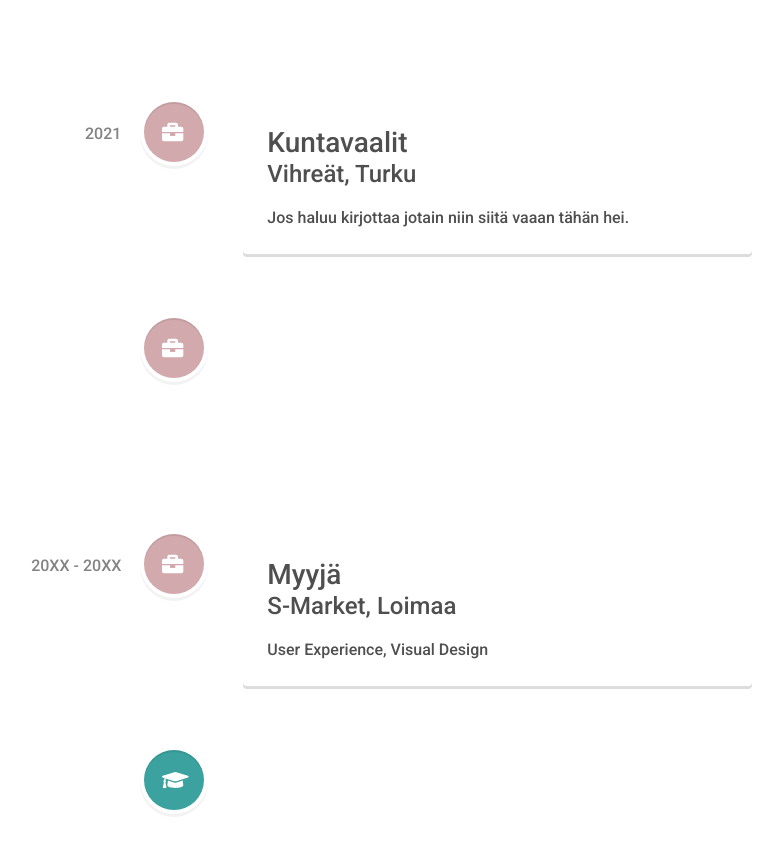
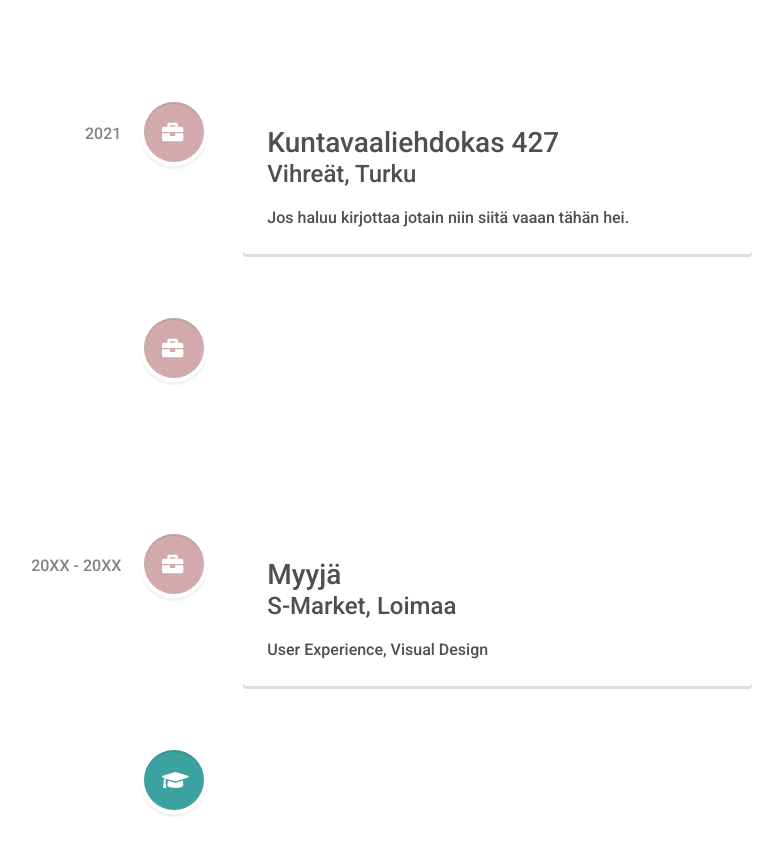
Before and after one commit to martinLeht/portfolio_meri, a React (Create React App) app: page / in a window 1280 px wide. Shown: the part 1840-2694 px from the top of the page, without its empty margins (466-1249 px from the left). Built offline with nearby package versions, Linux system fonts and the light colour scheme.

Commit message:
Updated experience content

```diff
--- a/src/contents/Experience.js
+++ b/src/contents/Experience.js
@@ -41,7 +41,7 @@
                         iconStyle={{ background: TimelineColors.WORK_ICON_BG, color: '#fff' }}
                         icon={<FontAwesomeIcon icon={faBriefcase} size="lg" />}
                     >
-                        <h3 className="vertical-timeline-element-title">Kuntavaalit</h3>
+                        <h3 className="vertical-timeline-element-title">Kuntavaaliehdokas 427</h3>
                         <h4 className="vertical-timeline-element-subtitle">Vihreät, Turku</h4>
                         <p>
                         Jos haluu kirjottaa jotain niin siitä vaaan tähän hei.
```
